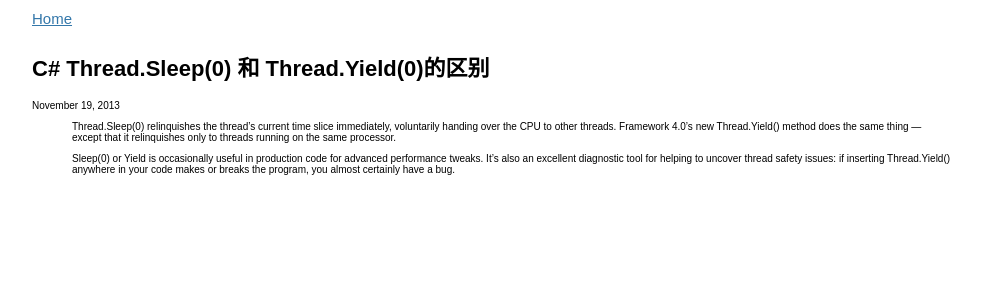
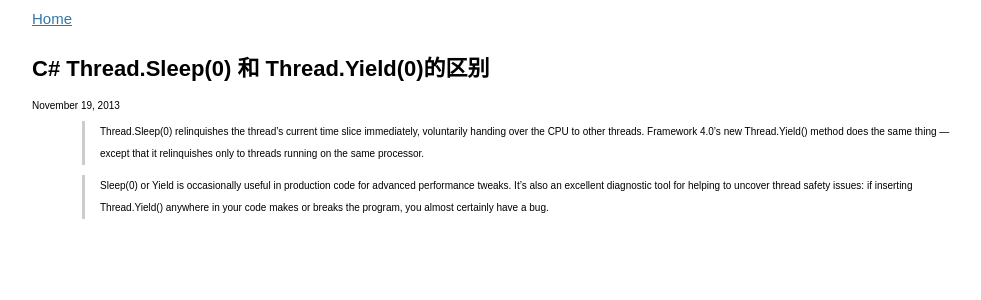
Before and after one commit to osrpt/osrpt.github.com, a Jekyll site: the page built from _posts/2013-11-19-c-charp-yield-and-sleep.md, in a window 1280 px wide. Shown: the top 300 px of the page, without its empty margins (128-1109 px from the left). Built offline with Jekyll 4.4.1, drawn with Linux system fonts in a browser that asks for light colours; Markdown is read by kramdown in place of the engine named in the settings.

Commit message:
edit css

```diff
--- a/_layouts/post.html
+++ b/_layouts/post.html
@@ -12,6 +12,8 @@
     </div>
     <h2 class="title">{{page.title}}</h2>
     <span class="date">{{ page.date | date: "%B %d, %Y" }}</span>
-    {{ content }}
+    <div class="content">
+        {{ content }}
+    </div>
 </body>
 </html>
--- a/css/default.css
+++ b/css/default.css
@@ -270,6 +270,16 @@ td,th {
   padding: 0;
 }
 
+blockquote {
+  font: 1.4em;
+  line-height: 2.2em;
+  margin-top: 10px;
+  margin-bottom: 10px;
+  margin-left: 50px;
+  padding-left: 15px;
+  border-left: 3px solid #ccc;
+}
+
 .home{
   width:960px;
   margin:2em auto;
@@ -314,3 +324,11 @@ td,th {
   color:#fff;
   background-color: #000;
 }
+
+.article .content{
+  line-height: 2.2em;
+}
+
+.article .content p{
+  margin:1em auto;
+}
```
